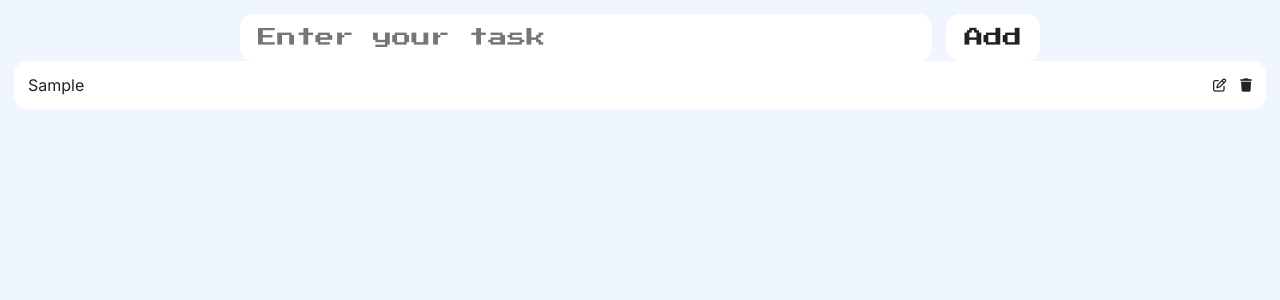
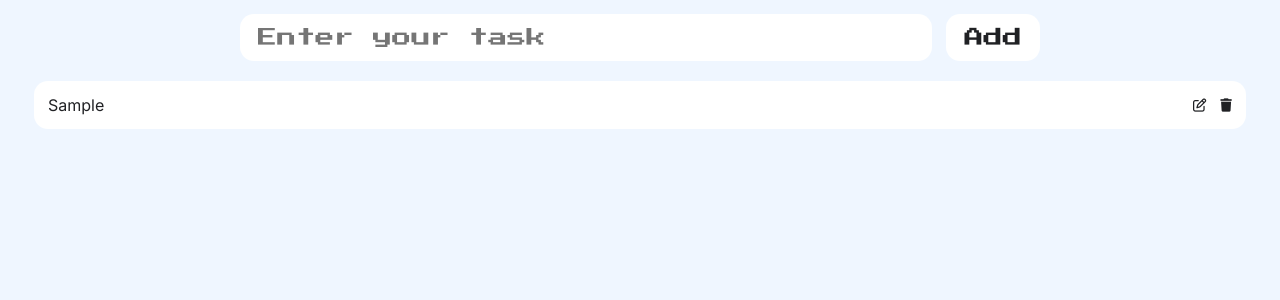
Before and after one commit to AhmedImtiazKhan/cool-todolist, a React (Vite) app: page / in a window 1280 px wide. Both pictures are taken after typing "Sample" into the empty fields and a click on the button "Add". Shown: the top 300 px of the page. Built offline with nearby package versions, Linux system fonts and the light colour scheme.

Commit message:
Added Margins For Better Styling

```diff
--- a/src/App.tsx
+++ b/src/App.tsx
@@ -55,6 +55,8 @@ function App() {
           todoValue={todoValue}
           setTodoValue={setTodoValue}
         />
+        {}
+        {""}
         <TodoList
           handleEditTodos={handleEditTodos}
           handleDeleteTodos={handleDeleteTodos}
--- a/src/index.css
+++ b/src/index.css
@@ -79,6 +79,7 @@ p {
   padding: 14px;
   border-radius: 14px;
   background: white;
+  margin: 20px;
 }
 
 .todoItem p {
```
